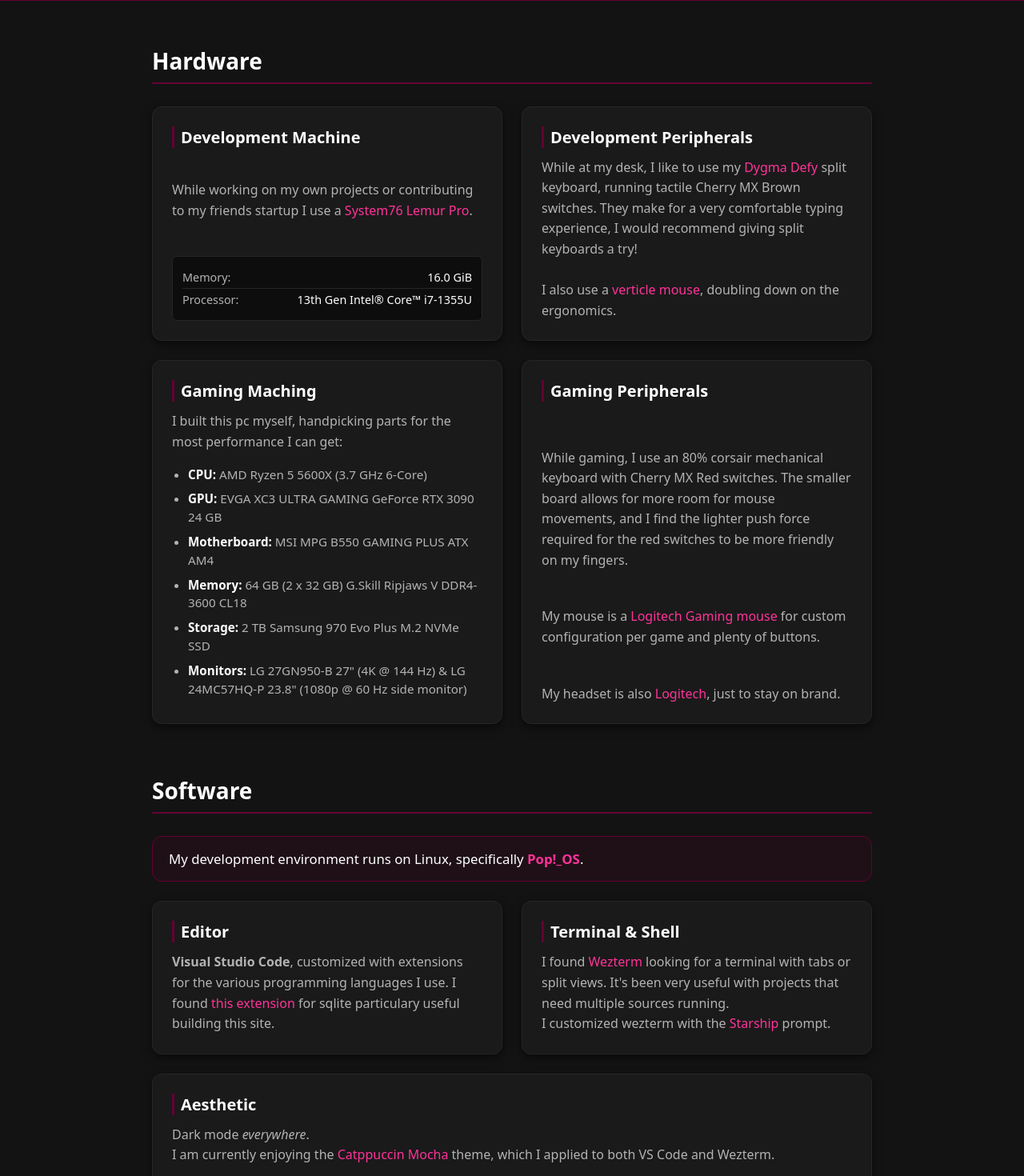
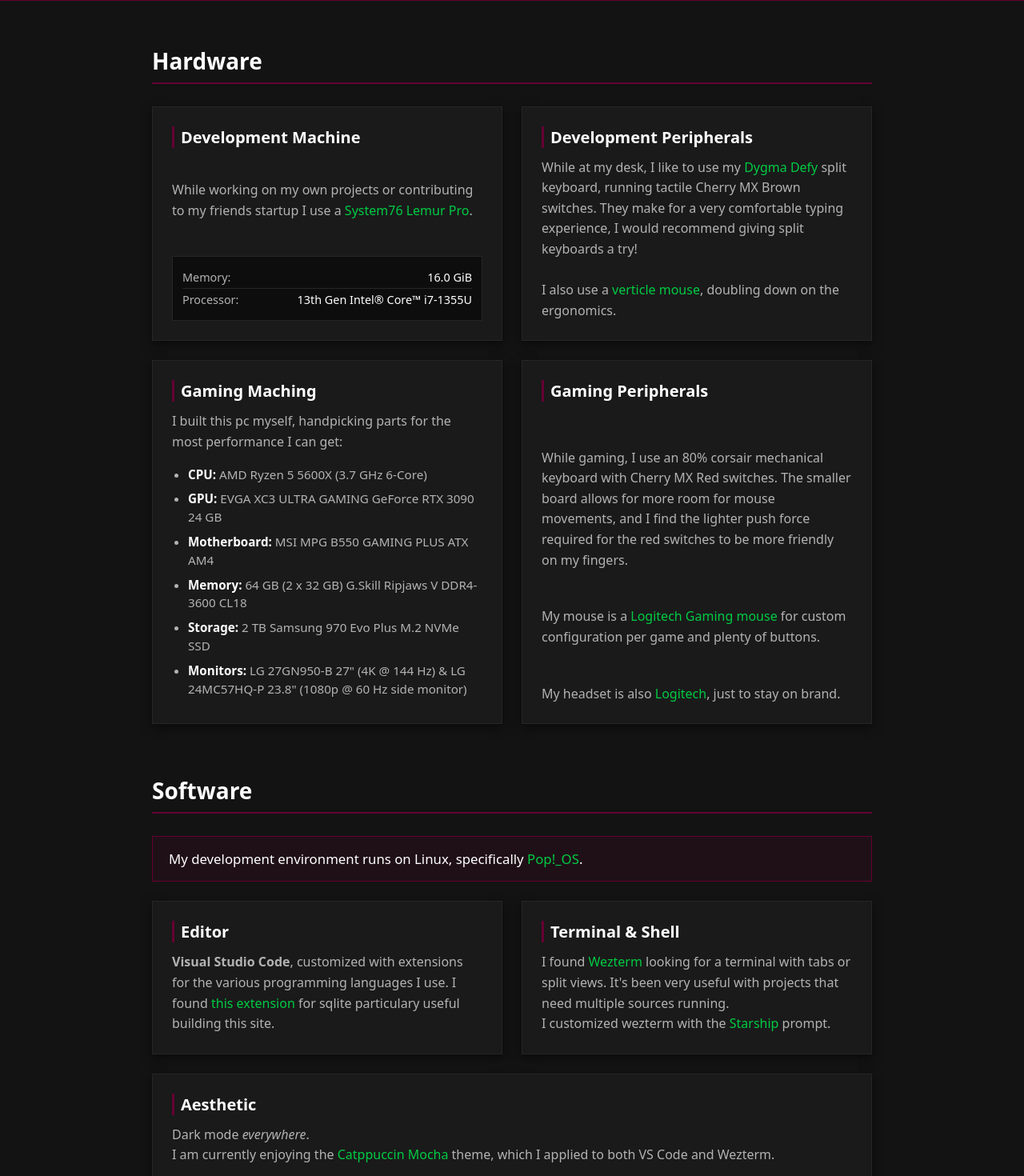
Before and after one commit to SteelOverseer/portfolio-v2, a SvelteKit app: page /uses in a window 1280 px wide. Shown: the part 160-1630 px from the top of the page at 80% size. Built offline with nearby package versions, Linux system fonts and the light colour scheme; a web font is replaced by a local one.

Commit message:
style updates

```diff
--- a/src/routes/+page.svelte
+++ b/src/routes/+page.svelte
@@ -39,7 +39,7 @@
       I'm a full-stack software engineer that enjoys building cool things and bringing value to my end users.
       <br><br>
       Currently, I balance a full-time role engineering robust, high-performance billing software with targeted contract development,
-      helping build out the technical foundation and scalable solutions for <a href="https://roctechworks.com/#/" target="_blank" rel="noopener noreferrer">RocTechWorks</a>.
+      helping build out the technical foundation and scalable solutions for <a class="beam-link beam-hover" href="https://roctechworks.com/#/" target="_blank" rel="noopener noreferrer">RocTechWorks</a>.
     </p>
 
     <h3>The Fun Stuff</h3>
--- a/src/routes/magic/+page.server.js
+++ b/src/routes/magic/+page.server.js
@@ -5,15 +5,13 @@
 // Initialize the authenticated Google Service Account client
 const authClient = new JWT({
   email: PRIVATE_GOOGLE_CLIENT_EMAIL,
-  // Google private keys use literal escaped newlines (\n), this replace fix ensures Node parses them flawlessly
   key: PRIVATE_GOOGLE_PRIVATE_KEY.replace(/\\n/g, '\n'),
   scopes: ['https://www.googleapis.com/auth/drive.readonly'],
 });
 
-// 1. In-Memory Cache Storage
 let cachedDecks = null;
 let cacheExpiry = 0;
-const CACHE_TTL_MS = 15 * 60 * 1000; // 15 Minutes (Adjust as needed)
+const CACHE_TTL_MS = 30 * 60 * 1000; // 30 Minutes (Adjust as needed)
 
 export const config = {
   isr: {
@@ -35,7 +33,6 @@
   }
 
   try {
-    // Authorize the client before making requests
     await authClient.authorize();
 
     // 1. Get the list of files from the folder
--- a/src/routes/magic/DeckList.svelte
+++ b/src/routes/magic/DeckList.svelte
@@ -410,7 +410,7 @@
     cursor: pointer;
     text-align: left;
     overflow: hidden;
-    transition: padding 0.15s ease-in-out;
+    transition: padding 0s ease-in-out;
     display: flex;
     flex-direction: row;
 
@@ -444,12 +444,12 @@
     justify-content: center;
     opacity: 0.3;
     border-radius: 4px;
-    transition: all 0.15s ease-in-out;
+    transition: all 0s ease-in-out;
 
     &:hover {
       opacity: 1 !important;
       background-color: rgba(255, 255, 255, 0.15);
-      color: #ff0066;
+      color: #00cc44;
     }
   }
 
--- a/src/routes/uses/+page.svelte
+++ b/src/routes/uses/+page.svelte
@@ -8,7 +8,7 @@
         <h3>Development Machine</h3>
         <p>
           While working on my own projects or contributing to my friends startup I use a
-          <a href="https://system76.com/laptops/lemur" target="_blank" rel="noopener noreferrer">
+          <a class="beam-link beam-hover" href="https://system76.com/laptops/lemur" target="_blank" rel="noopener noreferrer">
             System76 Lemur Pro
           </a>.
         </p>
@@ -22,14 +22,14 @@
         <h3>Development Peripherals</h3>
         <p>
           While at my desk, I like to use my
-          <a href="https://dygma.com/pages/defy" target="_blank" rel="noopener noreferrer">
+          <a class="beam-link beam-hover" href="https://dygma.com/pages/defy" target="_blank" rel="noopener noreferrer">
             Dygma Defy
           </a> split keyboard, running tactile Cherry MX Brown switches.
           They make for a very comfortable typing experience, I would recommend giving split keyboards a try!
         </p>
         <p>
           <br>
-          I also use a <a href="https://www.amazon.com/dp/B0CX18LHWS?ref_=ppx_hzsearch_conn_dt_b_fed_asin_title_1&th=1" target="_blank" rel="noopener noreferrer">verticle mouse</a>, doubling down on the ergonomics.
+          I also use a <a class="beam-link beam-hover" href="https://www.amazon.com/dp/B0CX18LHWS?ref_=ppx_hzsearch_conn_dt_b_fed_asin_title_1&th=1" target="_blank" rel="noopener noreferrer">verticle mouse</a>, doubling down on the ergonomics.
         </p>
       </div>
 
@@ -56,11 +56,11 @@
           the red switches to be more friendly on my fingers.
         </p>
         <p>
-          My mouse is a <a href="https://www.amazon.com/dp/B07L4BM851?ref_=ppx_hzsearch_conn_dt_b_fed_asin_title_2&th=1" target="_blank" rel="noopener noreferrer">Logitech Gaming mouse</a>
+          My mouse is a <a class="beam-link beam-hover" href="https://www.amazon.com/dp/B07L4BM851?ref_=ppx_hzsearch_conn_dt_b_fed_asin_title_2&th=1" target="_blank" rel="noopener noreferrer">Logitech Gaming mouse</a>
           for custom configuration per game and plenty of buttons.
         </p>
         <p>
-          My headset is also <a href="https://www.amazon.com/dp/B081415GCS?ref_=ppx_hzsearch_conn_dt_b_fed_asin_title_2&th=1" target="_blank" rel="noopener noreferrer">Logitech</a>, just to stay on brand.
+          My headset is also <a class="beam-link beam-hover" href="https://www.amazon.com/dp/B081415GCS?ref_=ppx_hzsearch_conn_dt_b_fed_asin_title_2&th=1" target="_blank" rel="noopener noreferrer">Logitech</a>, just to stay on brand.
         </p>
       </div>
     </div>
@@ -74,7 +74,7 @@
       <div class="os-banner">
         <p>
           My development environment runs on Linux, specifically
-          <a href="https://pop.system76.com/" target="_blank" rel="noopener noreferrer">Pop!_OS</a>.
+          <a class="beam-link beam-hover" href="https://pop.system76.com/" target="_blank" rel="noopener noreferrer">Pop!_OS</a>.
         </p>
       </div>
 
@@ -83,7 +83,7 @@
           <h3>Editor</h3>
           <p>
             <strong>Visual Studio Code</strong>, customized with extensions for the various programming languages I use.
-            I found <a href="https://marketplace.visualstudio.com/items?itemName=qwtel.sqlite-viewer" target="_blank" rel="noopener noreferrer">this extension</a> for sqlite
+            I found <a class="beam-link beam-hover" href="https://marketplace.visualstudio.com/items?itemName=qwtel.sqlite-viewer" target="_blank" rel="noopener noreferrer">this extension</a> for sqlite
             particulary useful building this site.
           </p>
         </div>
@@ -91,10 +91,10 @@
         <div class="uses-card">
           <h3>Terminal &amp; Shell</h3>
           <p>
-            I found <a href="https://wezfurlong.org/wezterm/index.html" target="_blank" rel="noopener noreferrer">Wezterm</a>
+            I found <a class="beam-link beam-hover" href="https://wezfurlong.org/wezterm/index.html" target="_blank" rel="noopener noreferrer">Wezterm</a>
             looking for a terminal with tabs or split views. It's been very useful with projects that need multiple sources running.
             <br>
-            I customized wezterm with the <a href="https://starship.rs/" target="_blank" rel="noopener noreferrer">Starship</a> prompt.
+            I customized wezterm with the <a class="beam-link beam-hover" href="https://starship.rs/" target="_blank" rel="noopener noreferrer">Starship</a> prompt.
           </p>
         </div>
 
@@ -103,7 +103,7 @@
           <p>
             Dark mode <i>everywhere</i>.
             <br>
-            I am currently enjoying the <a href="https://catppuccin.com/" target="_blank" rel="noopener noreferrer">Catppuccin Mocha</a> theme, which I applied to both VS Code and Wezterm.
+            I am currently enjoying the <a class="beam-link beam-hover" href="https://catppuccin.com/" target="_blank" rel="noopener noreferrer">Catppuccin Mocha</a> theme, which I applied to both VS Code and Wezterm.
           </p>
         </div>
       </div>
@@ -167,7 +167,6 @@
   .uses-card {
     background: var(--bg-card);
     border: 1px solid var(--border);
-    border-radius: 12px;
     padding: 1.5rem;
     display: flex;
     flex-direction: column;
@@ -194,18 +193,6 @@
       line-height: 1.6;
       color: var(--text-muted);
     }
-
-    a {
-      color: #ff3399;
-      text-decoration: none;
-      font-weight: 500;
-      transition: color 0.2s ease;
-
-      &:hover {
-        color: #ff66b2;
-        text-decoration: underline;
-      }
-    }
   }
 
   .wide-card {
@@ -216,7 +203,6 @@
     margin-top: 1rem;
     background: #0d0d0d;
     border: 1px solid var(--border);
-    border-radius: 6px;
     padding: 0.75rem;
     font-size: 0.9rem;
 
@@ -255,7 +241,6 @@
     background: rgba(102, 0, 51, 0.15);
     border: 1px solid var(--accent);
     padding: 1rem 1.25rem;
-    border-radius: 12px;
     margin-bottom: 1.5rem;
 
     p {
@@ -263,12 +248,6 @@
       font-size: 1.05rem;
       color: var(--text-main);
     }
-
-    a {
-      color: #ff3399;
-      text-decoration: none;
-      font-weight: bold;
-    }
   }
 
   .full-width-theme {
--- a/src/style.css
+++ b/src/style.css
@@ -14,3 +14,18 @@
 	color: white;
 	font-weight: bold;
 }
+
+.beam-link {
+	color: #00cc44;
+	text-decoration: none;
+	font-weight: 500;
+	transition: text-shadow 0.2s ease, color 0.2s ease;
+}
+
+.beam-hover {
+	&:hover {
+		color: #ffffff;
+		text-shadow: 0 0 10px rgba(0, 255, 102, 0.8),
+								0 0 20px rgba(0, 255, 102, 0.4);
+	}
+}
```
Also changed, not shown: src/routes/projects/ProjectCard.svelte (+1 -8 lines).
